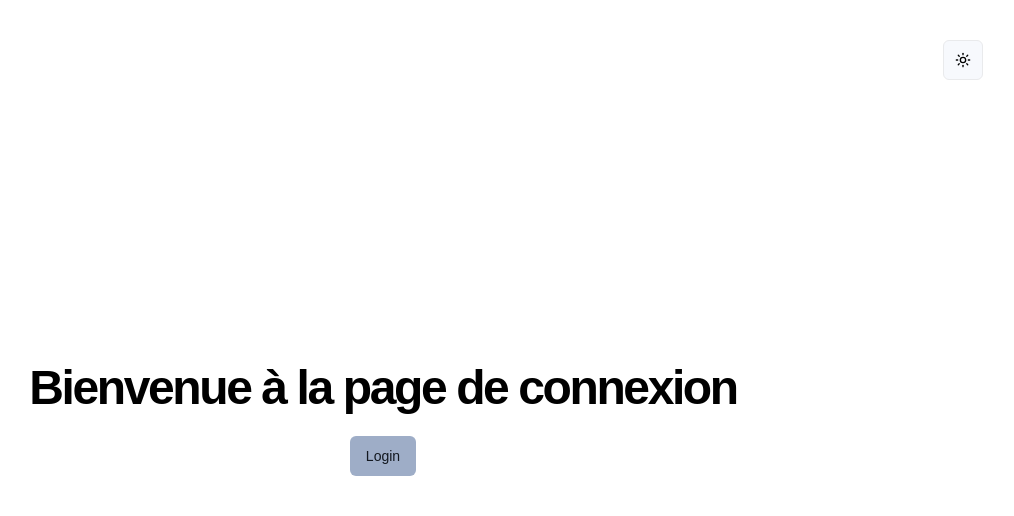
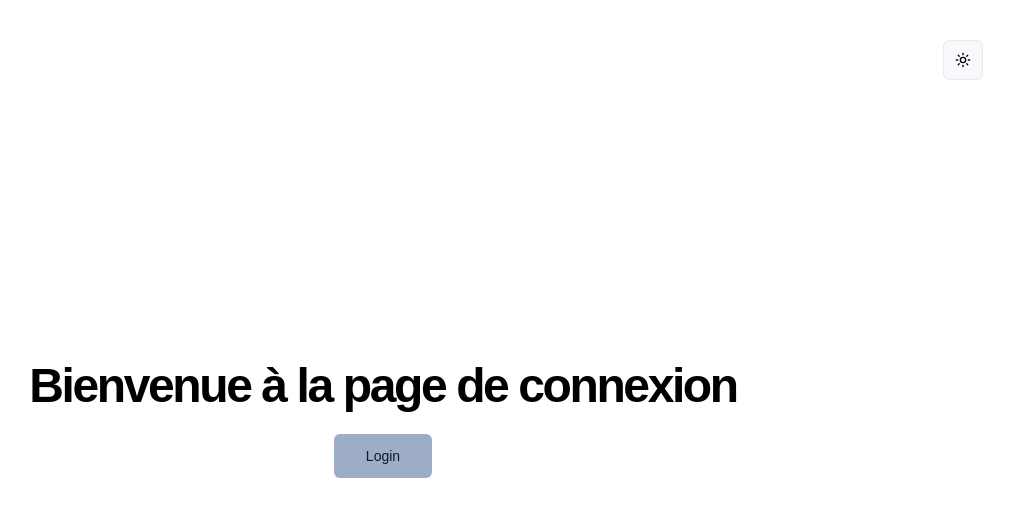
Before and after one commit to noelfoka/auth_nextjs_app, a Next.js app: page / in a window 1280 px wide. Shown: the top 516 px of the page, without its empty margins (257-1271 px from the left). Built offline with nearby package versions, Linux system fonts and the light colour scheme.

Commit message:
ajout de l'attribut size

```diff
--- a/src/app/page.tsx
+++ b/src/app/page.tsx
@@ -13,11 +13,9 @@ export default function Home() {
         <h1 className="font-bold text-5xl tracking-tighter">
           Bienvenue à la page de connexion
         </h1>
-          <Button>
-            <Link href="/login">
-              Login
-            </Link>
-          </Button>
+        <Button size={'lg'}>
+          <Link href="/login">Login</Link>
+        </Button>
       </div>
     </main>
   );
```
